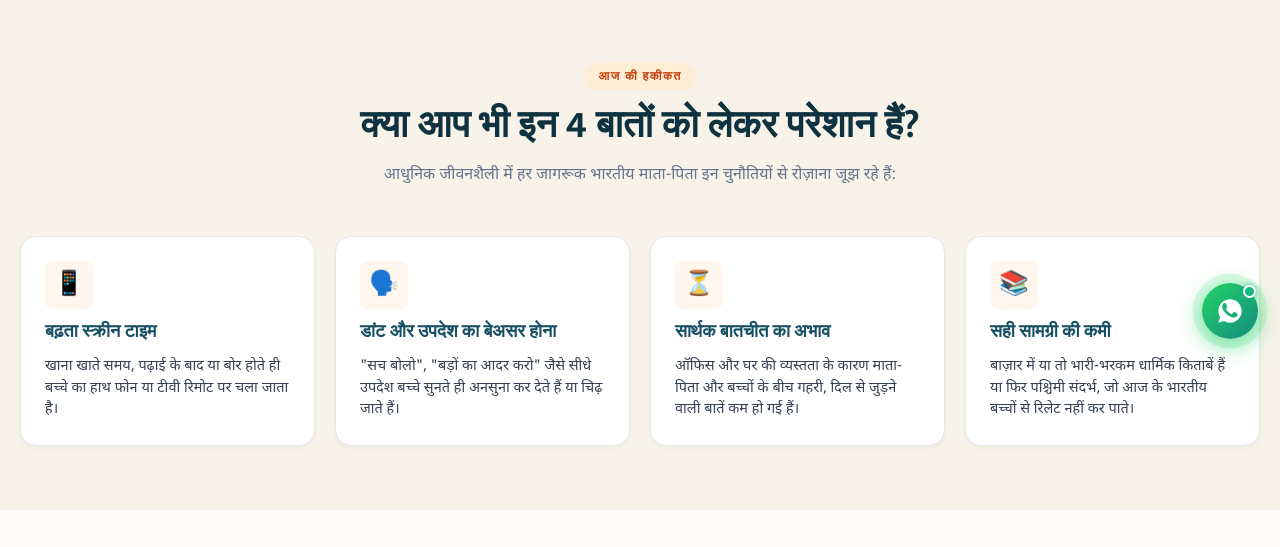
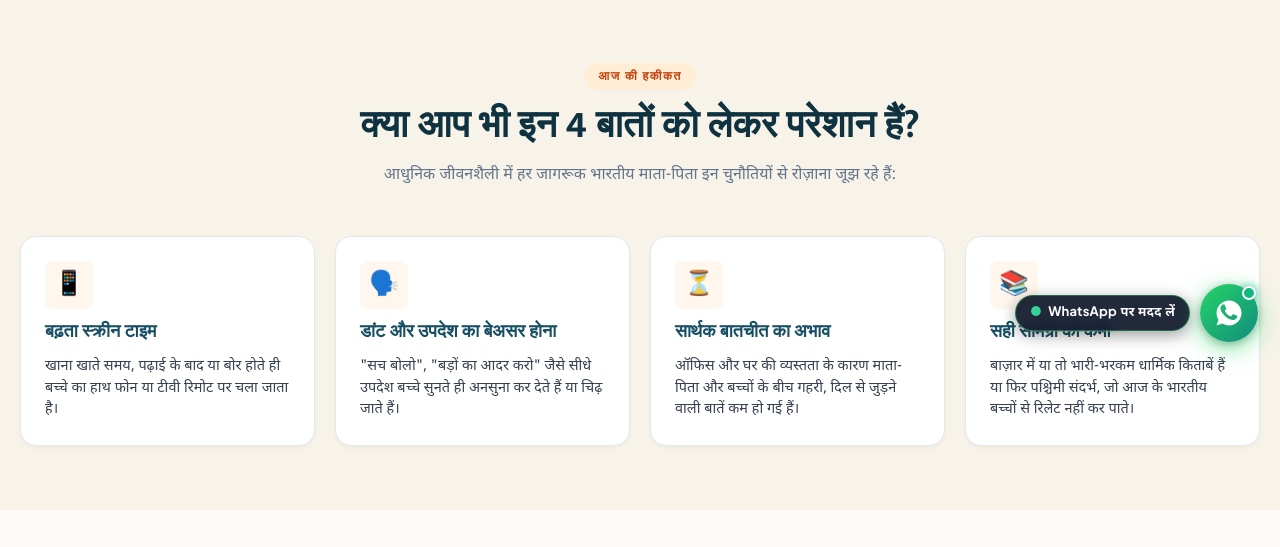
Before and after one commit to ratnakarmishrajsp/tatvam, a PHP site: page /sanskar30.php in a window 1280 px wide. Shown: the part 754-1301 px from the top of the page. Run offline with PHP 8.4, Linux system fonts and the light colour scheme; some libraries are stand-ins or nearby versions.

Commit message:
Make floating WhatsApp widget cache-proof and self-contained with z-index 99999 and bump cache-buster to v=3.0

```diff
--- a/sanskar30.php
+++ b/sanskar30.php
@@ -17,7 +17,7 @@ $display_price = isset($product['price']) ? (int)$product['price'] : 199;
   <meta name="viewport" content="width=device-width, initial-scale=1.0">
   <title>SANSKAR 30 • Tatvam | 30 Days of Good Habits, Strong Values & Happy Growing</title>
   <meta name="description" content="हर दिन सिर्फ 10-15 मिनट में अपने बच्चे को सिखाएं 30 अनमोल भारतीय संस्कार और अच्छी आदतें। 72 पृष्ठों की मुख्य ई-बुक और 43 पृष्ठों का पैरेंट टूलकिट सिर्फ ₹199 में।">
-  <link rel="stylesheet" href="styles-sanskar.css?v=2.5">
+  <link rel="stylesheet" href="styles-sanskar.css?v=3.0">
   <link rel="preconnect" href="https://fonts.googleapis.com">
   <link rel="preconnect" href="https://fonts.gstatic.com" crossorigin>
   <link href="https://fonts.googleapis.com/css2?family=Mukta:wght@400;500;600;700;800&family=Noto+Sans+Devanagari:wght@400;500;600;700;800;900&family=Outfit:wght@500;600;700;800;900&family=Plus+Jakarta+Sans:wght@400;500;600;700;800&display=swap" rel="stylesheet">
@@ -1409,15 +1409,99 @@ $display_price = isset($product['price']) ? (int)$product['price'] : 199;
   </div>
 
   <!-- JavaScript Interactions -->
-  <script src="script-sanskar.js?v=2.5"></script>
-  <!-- Floating WhatsApp Support Button -->
-  <div class="whatsapp-floating-widget" id="whatsappFloatingWidget">
-    <a href="https://wa.me/918417894808?text=%E0%A4%A8%E0%A4%AE%E0%A4%B8%E0%A5%8D%E0%A4%A4%E0%A5%87%20TATVAM%20%E0%A4%9F%E0%A5%80%E0%A4%AE%2C%20%E0%A4%AE%E0%A5%81%E0%A4%9D%E0%A5%87%20SANSKAR%2030%20%E0%A4%88-%E0%A4%AC%E0%A5%81%E0%A4%95%20%E0%A4%91%E0%A4%B0%E0%A5%8D%E0%A4%A1%E0%A4%B0%20%E0%A4%95%E0%A4%B0%E0%A4%A8%E0%A5%87%20%E0%A4%AE%E0%A5%87%E0%A4%82%20%E0%A4%B8%E0%A4%B9%E0%A4%BE%E0%A4%AF%E0%A4%A4%E0%A4%BE%20%E0%A4%9A%E0%A4%BE%E0%A4%B9%E0%A4%BF%E0%A4%8F%E0%A5%A4" target="_blank" rel="noopener" class="whatsapp-floating-btn" aria-label="WhatsApp Support">
-      <span class="whatsapp-floating-tooltip">मदद चाहिए? WhatsApp करें</span>
-      <svg viewBox="0 0 24 24" width="28" height="28" fill="currentColor">
+  <script src="script-sanskar.js?v=3.0"></script>
+
+  <!-- Floating WhatsApp Support Button (Self-Contained & Cache-Proof) -->
+  <style>
+    .whatsapp-floating-widget {
+      position: fixed !important;
+      bottom: 25px !important;
+      right: 22px !important;
+      z-index: 99999 !important;
+      display: flex !important;
+      align-items: center !important;
+      gap: 10px !important;
+    }
+    .whatsapp-floating-btn {
+      width: 58px !important;
+      height: 58px !important;
+      border-radius: 50% !important;
+      background: linear-gradient(135deg, #25D366 0%, #128C7E 100%) !important;
+      color: #FFFFFF !important;
+      display: flex !important;
+      align-items: center !important;
+      justify-content: center !important;
+      box-shadow: 0 6px 24px rgba(37, 211, 102, 0.55), 0 2px 8px rgba(0, 0, 0, 0.3) !important;
+      text-decoration: none !important;
+      position: relative !important;
+      cursor: pointer !important;
+      transition: transform 0.25s ease, box-shadow 0.25s ease !important;
+      animation: waFloatPulse 2.5s infinite !important;
+    }
+    .whatsapp-floating-btn:hover {
+      transform: scale(1.1) translateY(-2px) !important;
+      box-shadow: 0 10px 30px rgba(37, 211, 102, 0.75) !important;
+    }
+    .whatsapp-online-dot {
+      position: absolute !important;
+      top: 2px !important;
+      right: 2px !important;
+      width: 14px !important;
+      height: 14px !important;
+      background: #10B981 !important;
+      border: 2px solid #FFFFFF !important;
+      border-radius: 50% !important;
+      box-shadow: 0 0 8px rgba(16, 185, 129, 0.9) !important;
+    }
+    .whatsapp-floating-badge {
+      background: rgba(15, 23, 42, 0.92) !important;
+      backdrop-filter: blur(8px) !important;
+      -webkit-backdrop-filter: blur(8px) !important;
+      color: #FFFFFF !important;
+      font-size: 13px !important;
+      font-weight: 700 !important;
+      padding: 7px 14px !important;
+      border-radius: 999px !important;
+      border: 1px solid rgba(37, 211, 102, 0.4) !important;
+      box-shadow: 0 4px 16px rgba(0, 0, 0, 0.4) !important;
+      display: inline-flex !important;
+      align-items: center !important;
+      gap: 6px !important;
+      text-decoration: none !important;
+      letter-spacing: 0.2px !important;
+    }
+    .whatsapp-floating-badge span {
+      color: #34D399 !important;
+    }
+    @keyframes waFloatPulse {
+      0% { box-shadow: 0 6px 24px rgba(37, 211, 102, 0.55); }
+      50% { box-shadow: 0 6px 28px rgba(37, 211, 102, 0.85), 0 0 0 12px rgba(37, 211, 102, 0.18); }
+      100% { box-shadow: 0 6px 24px rgba(37, 211, 102, 0.55); }
+    }
+    @media (max-width: 768px) {
+      .whatsapp-floating-widget {
+        bottom: 84px !important;
+        right: 14px !important;
+      }
+      .whatsapp-floating-btn {
+        width: 52px !important;
+        height: 52px !important;
+      }
+      .whatsapp-floating-badge {
+        display: none !important;
+      }
+    }
+  </style>
+
+  <div class="whatsapp-floating-widget" id="whatsappFloatingWidget" style="position: fixed; bottom: 25px; right: 22px; z-index: 99999; display: flex; align-items: center; gap: 10px;">
+    <a href="https://wa.me/918417894808?text=%E0%A4%A8%E0%A4%AE%E0%A4%B8%E0%A5%8D%E0%A4%A4%E0%A5%87%20TATVAM%20%E0%A4%9F%E0%A5%80%E0%A4%AE%2C%20%E0%A4%AE%E0%A5%81%E0%A4%9D%E0%A5%87%20SANSKAR%2030%20%E0%A4%88-%E0%A4%AC%E0%A5%81%E0%A4%95%20%E0%A4%91%E0%A4%B0%E0%A5%8D%E0%A4%A1%E0%A4%B0%20%E0%A4%95%E0%A4%B0%E0%A4%A8%E0%A5%87%20%E0%A4%AE%E0%A5%87%E0%A4%82%20%E0%A4%B8%E0%A4%B9%E0%A4%BE%E0%A4%AF%E0%A4%A4%E0%A4%BE%20%E0%A4%9A%E0%A4%BE%E0%A4%B9%E0%A4%BF%E0%A4%8F%E0%A5%A4" target="_blank" rel="noopener" class="whatsapp-floating-badge" style="background: rgba(15, 23, 42, 0.92); color: #FFFFFF; font-size: 13px; font-weight: 700; padding: 7px 14px; border-radius: 999px; border: 1px solid rgba(37, 211, 102, 0.4); text-decoration: none; box-shadow: 0 4px 16px rgba(0,0,0,0.4);">
+      <span>●</span> WhatsApp पर मदद लें
+    </a>
+    <a href="https://wa.me/918417894808?text=%E0%A4%A8%E0%A4%AE%E0%A4%B8%E0%A5%8D%E0%A4%A4%E0%A5%87%20TATVAM%20%E0%A4%9F%E0%A5%80%E0%A4%AE%2C%20%E0%A4%AE%E0%A5%81%E0%A4%9D%E0%A5%87%20SANSKAR%2030%20%E0%A4%88-%E0%A4%AC%E0%A5%81%E0%A4%95%20%E0%A4%91%E0%A4%B0%E0%A5%8D%E0%A4%A1%E0%A4%B0%20%E0%A4%95%E0%A4%B0%E0%A4%A8%E0%A5%87%20%E0%A4%AE%E0%A5%87%E0%A4%82%20%E0%A4%B8%E0%A4%B9%E0%A4%BE%E0%A4%AF%E0%A4%A4%E0%A4%BE%20%E0%A4%9A%E0%A4%BE%E0%A4%B9%E0%A4%BF%E0%A4%8F%E0%A5%A4" target="_blank" rel="noopener" class="whatsapp-floating-btn" aria-label="WhatsApp Support" style="width: 58px; height: 58px; border-radius: 50%; background: linear-gradient(135deg, #25D366 0%, #128C7E 100%); color: #FFFFFF; display: flex; align-items: center; justify-content: center; box-shadow: 0 6px 24px rgba(37, 211, 102, 0.55); position: relative; text-decoration: none;">
+      <svg viewBox="0 0 24 24" width="30" height="30" fill="currentColor">
         <path d="M12.031 2C6.51 2 2.015 6.484 2.015 12c0 1.954.563 3.774 1.532 5.32L2 22l4.83-1.503A9.957 9.957 0 0 0 12.031 22c5.522 0 10.015-4.484 10.015-10S17.553 2 12.031 2zm5.836 14.195c-.244.688-1.42 1.32-1.957 1.378-.512.055-1.18.077-1.914-.158-.47-.15-1.077-.35-1.859-.69-3.28-1.422-5.412-4.734-5.577-4.953-.165-.218-1.332-1.773-1.332-3.383 0-1.61.844-2.404 1.144-2.733.3-.328.656-.41.875-.41.219 0 .438.002.63.011.203.01.474-.077.74.563.275.66.936 2.285 1.018 2.453.082.167.137.364.027.583-.11.218-.165.355-.328.547-.164.192-.346.429-.494.577-.165.163-.337.34-.145.669.192.328.854 1.408 1.832 2.28 1.258 1.121 2.318 1.468 2.646 1.632.328.164.52.137.712-.082.192-.218.82-1.018 1.04-1.368.218-.35.437-.291.738-.182.3.11 1.913.902 2.242 1.066.328.164.547.246.63.383.082.137.082.793-.164 1.48z"/>
       </svg>
-      <span class="whatsapp-online-dot"></span>
+      <span class="whatsapp-online-dot" style="position: absolute; top: 2px; right: 2px; width: 14px; height: 14px; background: #10B981; border: 2px solid #FFFFFF; border-radius: 50%;"></span>
     </a>
   </div>
 </body>
```
